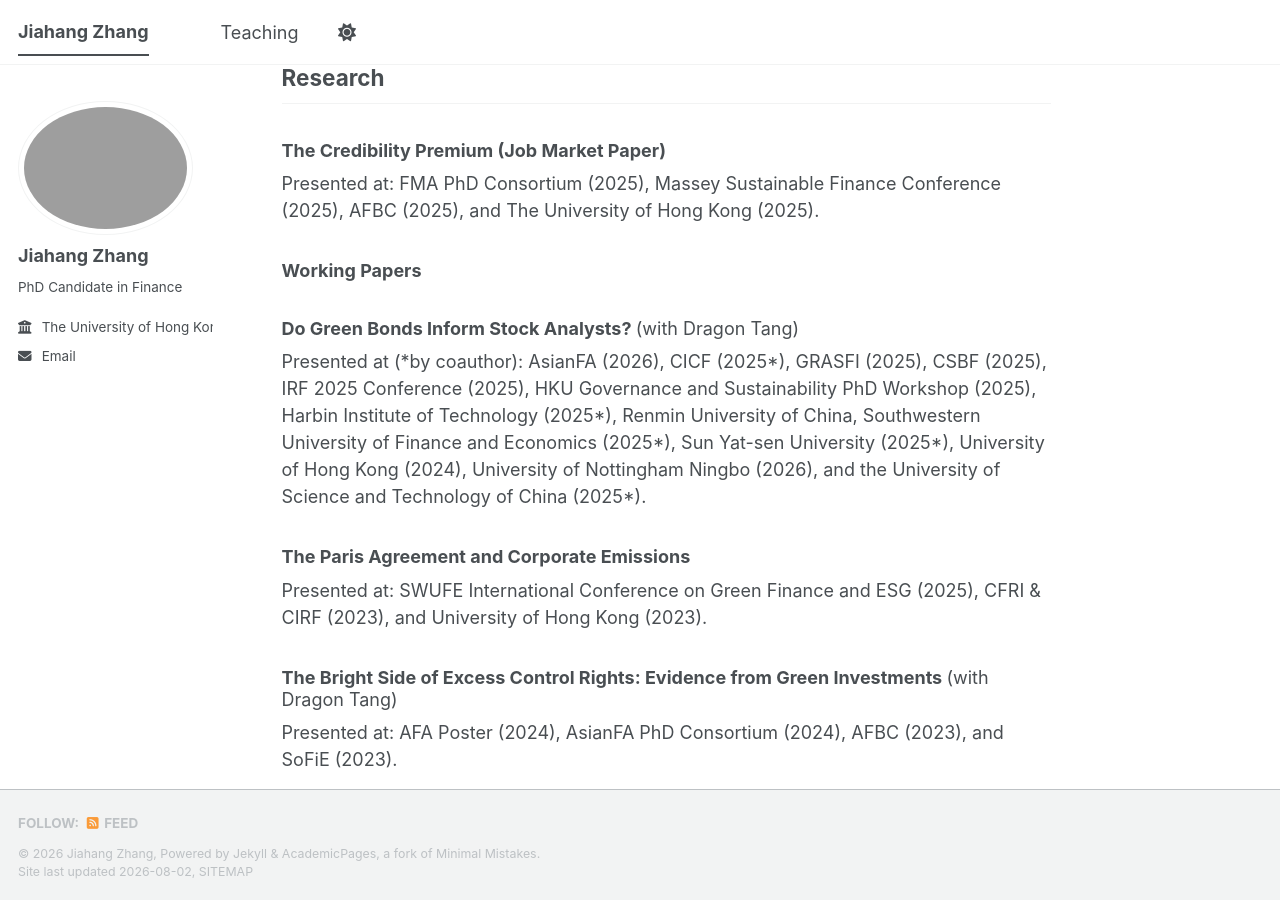
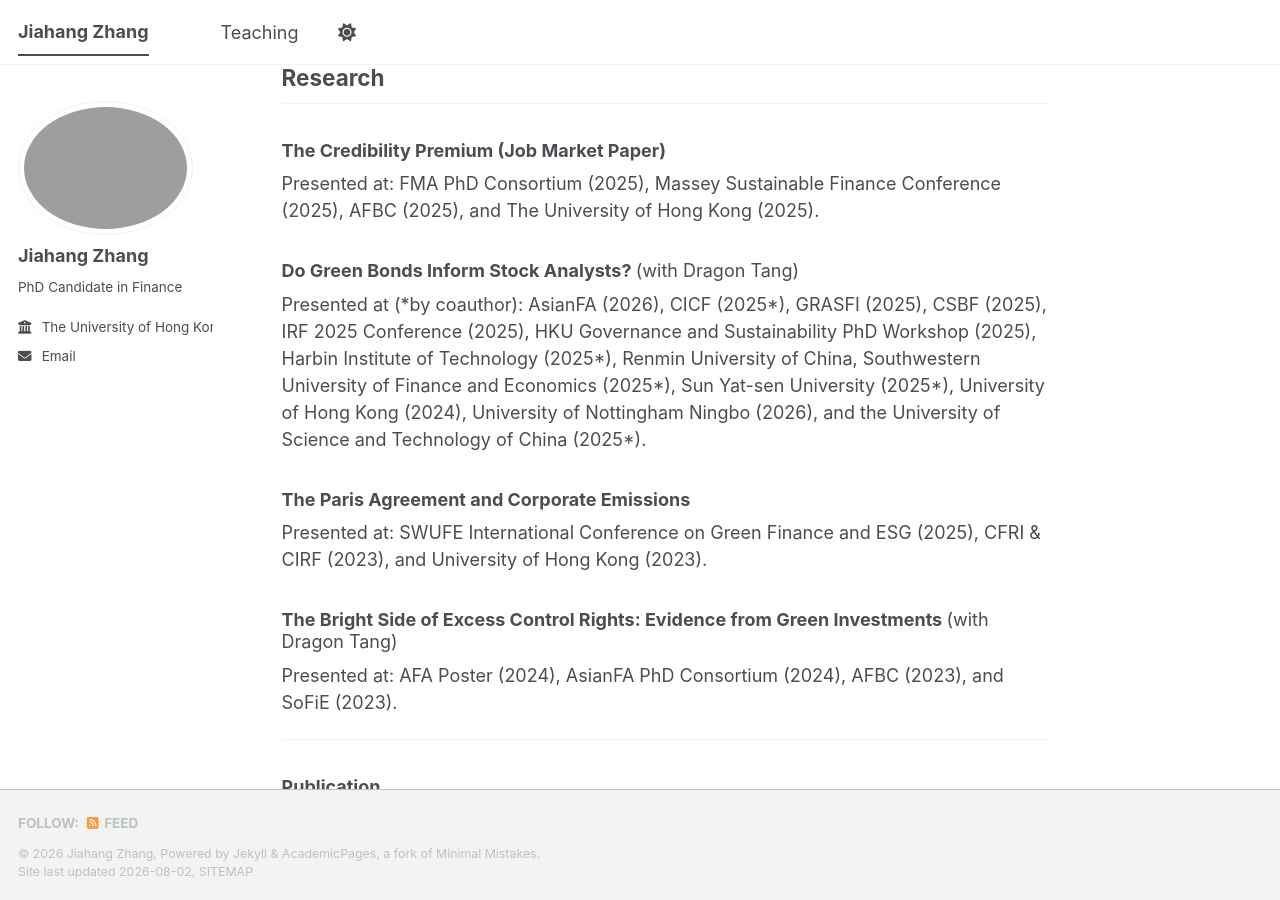
Before and after one commit to joannazhang88/joannazhang88.github.io, a Jekyll site: the page built from _pages/about.md, in a window 1280 px wide and 900 px high, scrolled down 356 px. Built offline with Jekyll 4.4.1, drawn with Linux system fonts in a browser that asks for light colours; a style sheet for code colours, icons or effects is not loaded.

Commit message:
Update about.md

```diff
--- a/_pages/about.md
+++ b/_pages/about.md
@@ -23,10 +23,8 @@ My research interests are in sustainable finance, financial technology, and corp
 
 Presented at: FMA PhD Consortium (2025), Massey Sustainable Finance Conference (2025), AFBC (2025), and The University of Hong Kong (2025).
 
-### Working Papers
 
 ### Do Green Bonds Inform Stock Analysts? <span style="font-weight: normal;">(with Dragon Tang)</span>
-
 
 Presented at (\*by coauthor): AsianFA (2026), CICF (2025\*), GRASFI (2025), CSBF (2025), IRF 2025 Conference (2025), HKU Governance and Sustainability PhD Workshop (2025), Harbin Institute of Technology (2025\*), Renmin University of China, Southwestern University of Finance and Economics (2025\*), Sun Yat-sen University (2025\*), University of Hong Kong (2024), University of Nottingham Ningbo (2026), and the University of Science and Technology of China (2025\*).
 
```
